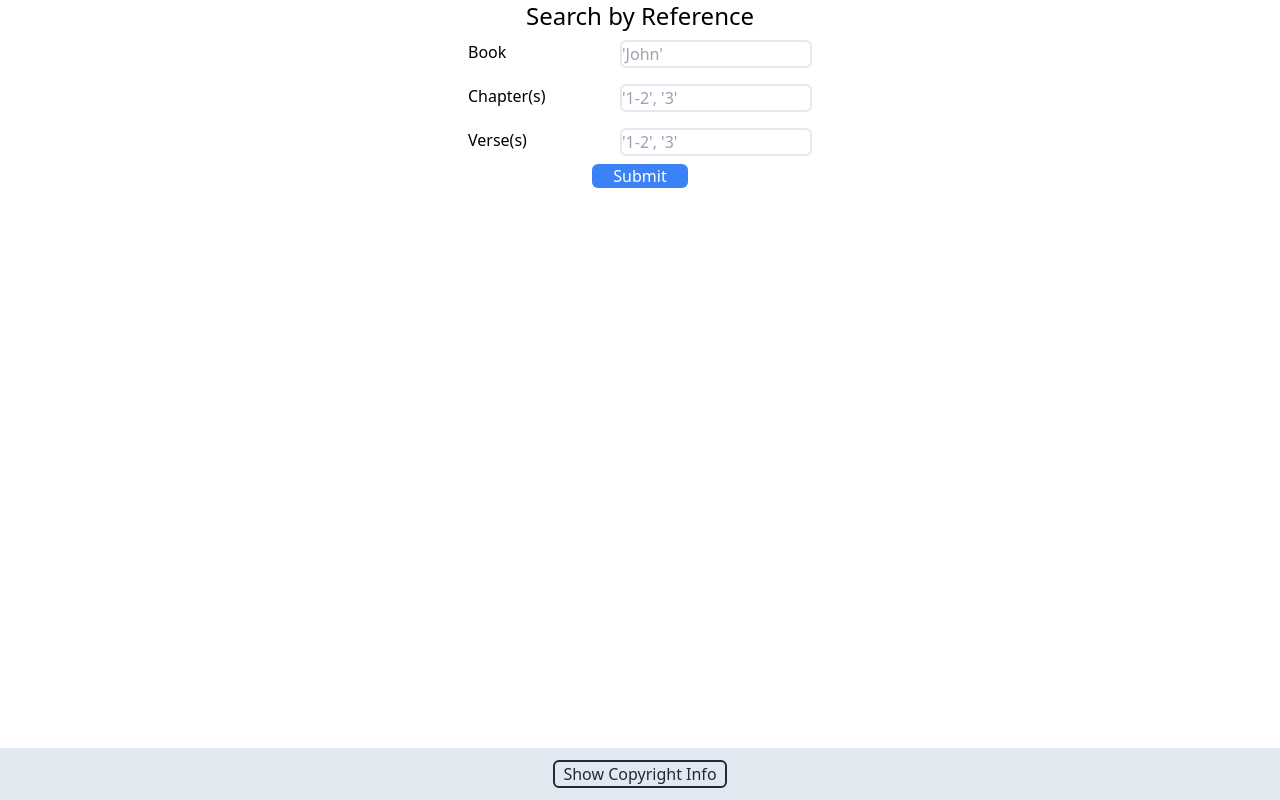
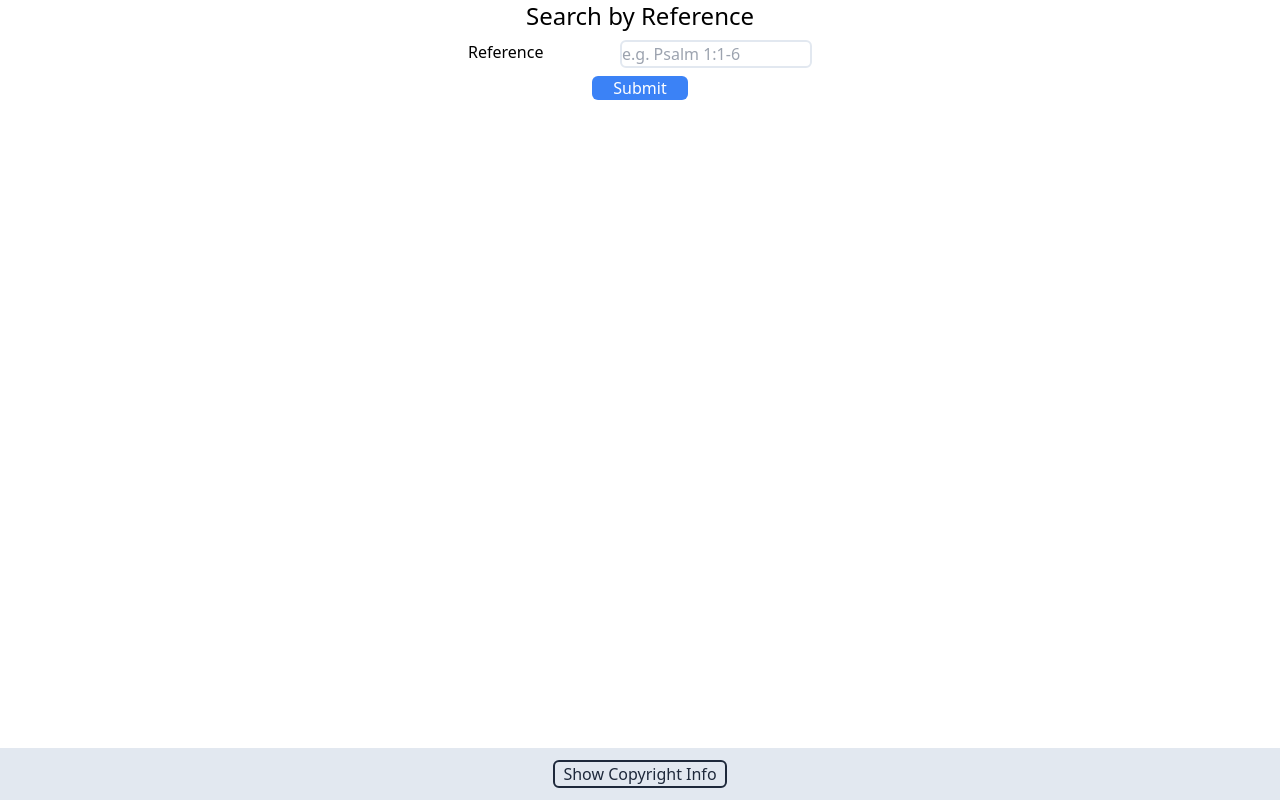
Before and after one commit to chasehelton/verse-typer, a React (Create React App) app: page / in a window 1280 px wide. Built offline with nearby package versions, Linux system fonts and the light colour scheme.

Commit message:
Code clean up

```diff
--- a/src/App.tsx
+++ b/src/App.tsx
@@ -1,31 +1,22 @@
 import React, { useState } from 'react';
 import Typer from './Typer';
 import Copyright from './Copyright';
-import { getBible } from './api/bible';
+import { getVersesByReference } from './api/bible';
 
 type Verse = {
-  canonical: string;
-  parsed: any;
-  passage_meta: any;
-  passages: string[];
-  query: string;
+  ref: string;
+  charArray: string[] | undefined;
 };
 
 const App: React.FC = () => {
   const [verse, setVerse] = useState<Verse | undefined>();
-
   const handleSubmit = async (e: React.SyntheticEvent) => {
     e.preventDefault();
     const target = e.target as typeof e.target & {
-      book: { value: string };
-      chapter: { value: string };
-      verse: { value: string };
+      ref: { value: string };
     };
-    const book = target.book.value;
-    const chapter = target.chapter.value;
-    const verse = target.verse.value;
-    const returnedVerse = await getBible(book, chapter, verse);
-    setVerse(returnedVerse);
+    const ref = target.ref.value;
+    setVerse(await getVersesByReference(ref));
   };
 
   return (
@@ -39,35 +30,14 @@ const App: React.FC = () => {
           >
             <div className='flex flex-col justify-center w-96 mx-auto'>
               <div className='flex flex-row justify-between mx-5 my-2'>
-                <label htmlFor='book'>Book</label>
+                <label htmlFor='ref'>Reference</label>
                 <input
                   className='border-slate-200 border-2 rounded-md ml-2 w-48'
                   required
                   type='text'
-                  name='book'
-                  id='book'
-                  placeholder="'John'"
-                />
-              </div>
-              <div className='flex flex-row justify-between mx-5 my-2'>
-                <label htmlFor='chapter'>Chapter(s)</label>
-                <input
-                  className='border-slate-200 border-2 rounded-md ml-2 w-48'
-                  required
-                  type='text'
-                  name='chapter'
-                  id='chapter'
-                  placeholder="'1-2', '3'"
-                />
-              </div>
-              <div className='flex flex-row justify-between mx-5 my-2'>
-                <label htmlFor='verse'>Verse(s)</label>
-                <input
-                  className='border-slate-200 border-2 rounded-md ml-2 w-48'
-                  type='text'
-                  name='verse'
-                  id='verse'
-                  placeholder="'1-2', '3'"
+                  name='ref'
+                  id='ref'
+                  placeholder='e.g. Psalm 1:1-6'
                 />
               </div>
             </div>
@@ -82,7 +52,7 @@ const App: React.FC = () => {
       )}
 
       {verse && <Typer verse={verse} setVerse={setVerse} />}
-        <Copyright />
+      <Copyright />
     </div>
   );
 };
--- a/src/Typer.tsx
+++ b/src/Typer.tsx
@@ -1,11 +1,8 @@
 import React, { useState, useEffect } from 'react';
 
 type Verse = {
-  canonical: string;
-  parsed: any;
-  passage_meta: any;
-  passages: string[];
-  query: string;
+  ref: string,
+  charArray: string[] | undefined,
 };
 
 interface TyperProps {
@@ -116,9 +113,9 @@ const acceptedKeys: string[] = [
 ];
 
 const Typer: React.FC<TyperProps> = (props: TyperProps) => {
+  const [typing, setTyping] = useState<string | undefined>('');
   const [typingIndex, setTypingIndex] = useState<number>(0);
-  const [charArray, setCharArray] = useState<string[] | undefined>([]);
-  const [typing, setTyping] = useState<string | undefined>('');
+  const charArray = props.verse?.charArray || [];
   const [errorMap, setErrorMap] = useState<any>({});
   const [isFinished, setIsFinished] = useState<boolean>(false);
   const [timeElapsedWhole, setTimeElapsedWhole] = useState<number>(0);
@@ -126,22 +123,13 @@ const Typer: React.FC<TyperProps> = (props: TyperProps) => {
   const [startTime, setStartTime] = useState<Date>(new Date());
   const [finalTime, setFinalTime] = useState<string>('');
   const [startedTyping, setStartedTyping] = useState<boolean>(false);
+  // const [wholeInterval, setWholeInterval] = useState<ReturnType<typeof setInterval>>();
+  // const [decimalInterval, setDecimalInterval] = useState<ReturnType<typeof setInterval>>();
   var wholeInterval: any;
   var decimalInterval: any;
 
   useEffect(() => {
     if (props.verse) {
-      setCharArray(
-        props.verse?.passages[0]
-          .replace(/(\r\n|\n|\r)/gm, '')
-          .replace(/\s\s+/g, ' ')
-          .replace(/“/g, '"')
-          .replace(/”/g, '"')
-          .replace(/‘/g, "'")
-          .replace(/’/g, "'")
-          .trim()
-          .split('')
-      );
       setTyping('');
       setTypingIndex(0);
       setErrorMap({});
@@ -226,7 +214,7 @@ const Typer: React.FC<TyperProps> = (props: TyperProps) => {
           <div>
             {timeElapsedWhole}.{timeElapsedDecimal}
           </div>
-          <h2>{props?.verse?.canonical}</h2>
+          <h2>{props?.verse?.ref}</h2>
           <div>
             <div className='h-48 w-96 mx-auto overflow-scroll'>
               {charArray?.map((letter, index) => (
@@ -255,7 +243,7 @@ const Typer: React.FC<TyperProps> = (props: TyperProps) => {
       {isFinished && (
         <div>
           <p>
-            Nice job! Your final time for {props?.verse?.canonical} was (
+            Nice job! Your final time for {props?.verse?.ref} was (
             {finalTime}) seconds.
           </p>
           <button
--- a/src/api/bible.ts
+++ b/src/api/bible.ts
@@ -1,23 +1,24 @@
 import axios from 'axios';
 
 type Verse = {
-    canonical: string,
-    parsed: any,
-    passage_meta: any,
-    passages: string[],
-    query: string,
-}
+  canonical: string;
+  parsed: any;
+  passage_meta: any;
+  passages: string[] | undefined;
+  query: string;
+};
 
-export async function getBible(book: string, chapter: string, verse: string) {
-
+export async function getVersesByReference(
+  ref: string
+): Promise<{ ref: string; charArray: string[] | undefined }> {
   const { data } = await axios.get<Verse | undefined>(
     'https://api.esv.org/v3/passage/text/',
     {
       headers: {
-                'Authorization': `Token ${process.env.REACT_APP_ESV_API_KEY}`,
+        Authorization: `Token ${process.env.REACT_APP_ESV_API_KEY}`,
       },
       params: {
-                'q': `${book} ${chapter}:${verse}`,
+        q: ref,
         'indent-poetry': 'false',
         'include-footnotes': 'false',
         'include-headings': 'false',
@@ -29,8 +30,21 @@ export async function getBible(book: string, chapter: string, verse: string) {
         'include-first-verse-numbers': 'false',
         'include-verse-numbers-one-line': 'false',
         'include-subheadings': 'false',
-            }
+      },
     }
   );
-    return data;
+  let charArray: string[] | undefined;
+  if (data?.passages) {
+    charArray =
+      data.passages[0]
+        .replace(/(\r\n|\n|\r)/gm, ' ')
+        .replace(/\s\s+/g, ' ')
+        .replace(/“/g, '"')
+        .replace(/”/g, '"')
+        .replace(/‘/g, "'")
+        .replace(/’/g, "'")
+        .trim()
+        .split('') ?? undefined;
   }
+  return data ? { ref, charArray } : { ref, charArray: undefined };
+}
```
Lines whose indentation alone changed are shown as unchanged.
